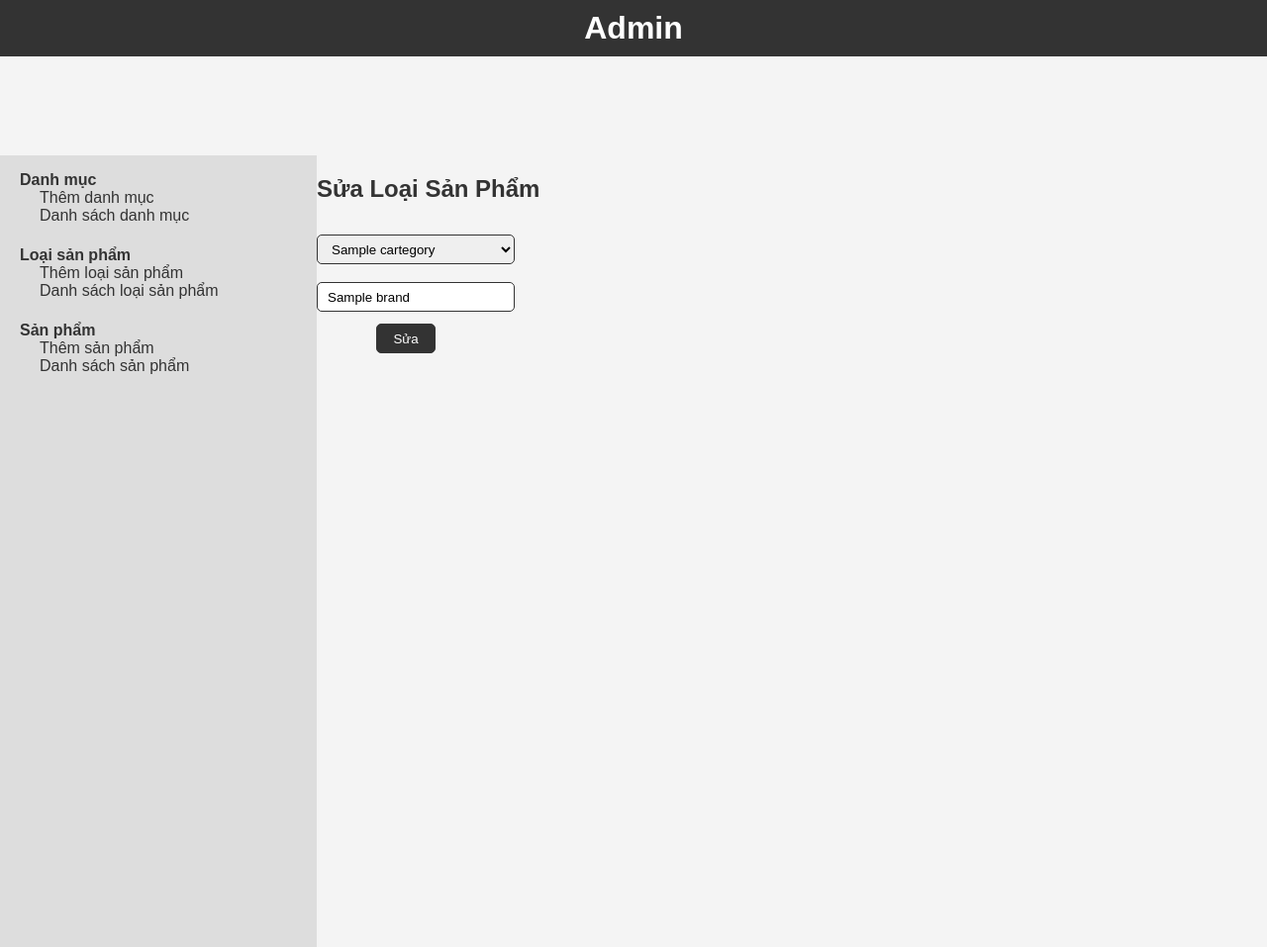
After one commit to Anhdung2k3VN/websitebanhang, a PHP site: page /admin/brand-edit.php?brand_id=1 in a window 1280 px wide. The commit adds this page. Shown: the whole page at 99% size. Run offline with PHP 8.4, Linux system fonts and the light colour scheme; tables that the repository leaves empty or names only in its code hold one stand-in row (values such as "Sample post").

Commit message:
admin brand, cartegory

```diff
--- /dev/null
+++ b/admin/brand-edit.php
@@ -0,0 +1,69 @@
+<?php
+include "./inc/header.php";
+include "./inc/slider.php";
+include "classes/brand-class.php";
+?>
+<?php
+if (isset($_GET['brand_id'])) {
+    $brand_id = filter_var($_GET['brand_id'], FILTER_SANITIZE_NUMBER_INT);
+
+    // Kiểm tra xem ID có phải là số nguyên dương không
+    if (!is_numeric($brand_id) || $brand_id <= 0) {
+        die('ID danh mục không hợp lệ.');
+    }
+
+    $brand = new brand();
+    $brand_data = $brand->get_brand_by_id($brand_id);
+
+    if ($brand_id > $brand_data) {
+        die('Danh mục không tồn tại.');
+    } else {
+        $resultBrand = $brand_data->fetch_assoc();
+    }
+} else {
+    // Xử lý trường hợp ID không tồn tại trong URL
+    die('ID danh mục không được cung cấp.');
+}
+
+
+?>
+<?php
+$brand = new brand();
+
+if ($_SERVER['REQUEST_METHOD'] === 'POST') {
+
+    $brand_name = $_POST['brand-name'];
+    $update_brand = $brand->update_brand($brand_name, $brand_id);
+    echo "<script type='text/javascript'>alert('$update_brand');</script>";
+}
+?>
+<link rel="stylesheet" href="./css/style.css">
+
+<div class="admin-content-right-brand-add">
+    <h2>Sửa Loại Sản Phẩm</h2>
+    <form action="" method="POST">
+        <select name="cartegory_id" id="">
+            <option value="#">---CHỌN DANH MỤC---</option>
+            <?php
+            $show_cartegory = $brand->show_cartegory();
+            if ($show_cartegory) {
+                while ($result = $show_cartegory->fetch_assoc()) {
+            ?>
+            <option <?php if ($resultBrand['cartegory_id'] == $result['cartegory_id']){echo'selected';} ?>
+                value="<?php echo $result['cartegory_id'] ?>"><?php echo $result['cartegory_name'] ?>
+            </option>
+            <?php
+                }
+            }
+            ?>
+
+        </select> <br>
+        <input type="text" name="brand-name" placeholder="Nhập tên loại sản phẩm"
+            value="<?php echo $resultBrand['brand_name'] ?>" />
+        <button type="submit">Sửa</button>
+    </form>
+</div>
+</section>
+</body>
+
+</html>
--- /dev/null
+++ b/admin/classes/brand-class.php
@@ -0,0 +1,89 @@
+<?php
+include_once "../lib/database.php";
+include_once "../helpers/format.php";
+?>
+<?php
+class brand
+{
+    private $db;
+    private $fm;
+    public function __construct()
+    {
+        $this->db = new Database();
+        $this->fm = new Format();
+    }
+    public function insert_brand($cartegory_id, $brand_name)
+    {
+        $brand_name = $this->fm->validation($brand_name);
+        $brand_name = mysqli_real_escape_string($this->db->link, $brand_name);
+        if (empty($brand_name)) {
+            $alert = "Loại sản phẩm không được để trống";
+            return $alert;
+        } else {
+            $query = "INSERT INTO tbl_brand(cartegory_id, brand_name) VALUES('$cartegory_id','$brand_name')";
+            $result = $this->db->insert($query);
+            if ($result) {
+                $alert = "Thêm loại sản phẩm thành công";
+                return $alert;
+            } else {
+                $alert = "Thêm loại sản phẩm thất bại";
+                return $alert;
+            }
+        }
+    }
+    public function show_brand()
+    {
+        "SELECT * FROM tbl_brand ORDER BY brand_id DESC";
+        $query = "SELECT tbl_brand.*, tbl_cartegory.cartegory_name
+        FROM tbl_brand INNER JOIN tbl_cartegory ON tbl_brand.cartegory_id = tbl_cartegory.cartegory_id
+        ORDER BY tbl_brand.brand_id DESC";
+        $result = $this->db->select($query);
+        return $result;
+    }
+    public function show_cartegory()
+    {
+        $query = "SELECT * FROM tbl_cartegory ORDER BY cartegory_id DESC";
+        $result = $this->db->select($query);
+        return $result;
+    }
+    public function get_brand_by_id($brand_id)
+    {
+        $query = "SELECT * FROM tbl_brand WHERE brand_id = '$brand_id'";
+        $result = $this->db->select($query);
+        return $result;
+    }
+    public function update_brand($brand_name, $brand_id)
+    {
+        $brand_name = $this->fm->validation($brand_name);
+        $brand_name = mysqli_real_escape_string($this->db->link, $brand_name);
+        $brand_id = mysqli_real_escape_string($this->db->link, $brand_id);
+        if (empty($brand_name)) {
+            $alert = "Loại sản phẩm không được để trống";
+            return $alert;
+        } else {
+            $query = "UPDATE tbl_brand SET brand_name = '$brand_name' WHERE brand_id = '$brand_id'";
+            $result = $this->db->update($query);
+            if ($result) {
+                $alert = "Cập nhật loại sản phẩm thành công";
+                header("Location: brand-list.php");
+                return $alert;
+            } else {
+                $alert = "Cập nhật loại sản phẩm thất bại";
+                return $alert;
+            }
+        }
+    }
+    public function delete_brand($brand_id)
+    {
+        $query = "DELETE FROM tbl_brand WHERE brand_id = '$brand_id'";
+        $result = $this->db->delete($query);
+        if ($result) {
+            $alert = "Xóa loại sản phẩm thành công";
+
+            return $alert;
+        } else {
+            $alert = "Xóa loại sản phẩm thất bại";
+            return $alert;
+        }
+    }
+}
--- a/admin/css/style.css
+++ b/admin/css/style.css
@@ -63,6 +63,7 @@ header {
   border-radius: 5px;
 }
 .admin-content-right-cartegory_add button {
+  width: 60px;
   height: 30px;
   padding: 0 10px;
   border: 1px solid #333;
@@ -70,8 +71,75 @@ header {
   background-color: #333;
   color: #fff;
   cursor: pointer;
+  margin-top: 12px;
+  margin-left: 60px;
 }
 .admin-content-right-cartegory_add button:hover {
   background-color: #fff;
   color: #333;
 }
+
+/* ------------------cartegory list -------------------*/
+.admin-content-right-cartegory_list {
+  margin-top: 20px;
+}
+.admin-content-right-cartegory_list > table {
+  width: 100%;
+  border-collapse: collapse;
+  text-align: center;
+}
+.admin-content-right-cartegory_list table tr th,
+td {
+  background-color: #dddddd;
+  color: #000000;
+  padding: 10px 0;
+  border: 1px solid #333;
+}
+.admin-content-right-cartegory_list a {
+  color: #333;
+  padding: 0 10px;
+}
+.admin-content-right-cartegory_list a:hover {
+  color: #333;
+  text-decoration: underline;
+}
+/* -------------Brand----------  */
+select {
+  width: 200px;
+  height: 30px;
+  padding: 0 10px;
+  border: 1px solid #333;
+  border-radius: 5px;
+}
+form {
+  margin-top: 20px;
+  padding: 12px 0;
+  display: grid;
+  align-items: center;
+}
+.admin-content-right-brand-add {
+  margin-top: 20px;
+}
+.admin-content-right-brand-add input {
+  height: 30px;
+  width: 200px;
+  padding: 0px 10px;
+  border: 1px solid #333;
+  border-radius: 5px;
+}
+.admin-content-right-brand-add button {
+  width: 60px;
+  height: 30px;
+  padding: 0px 10px;
+  border: 1px solid #333;
+  border-radius: 5px;
+  background-color: #333;
+  color: #fff;
+  cursor: pointer;
+  margin-top: 12px;
+  margin-left: 60px;
+}
+.admin-content-right-brand-add button:hover {
+  background-color: #fff;
+  color: #333;
+}
--- a/admin/inc/slider.php
+++ b/admin/inc/slider.php
@@ -4,15 +4,15 @@
             <li>
                 <a href="#">Danh mục</a>
                 <ul>
-                    <li><a href="#">Thêm danh mục</a></li>
-                    <li><a href="#">Danh sách danh mục</a></li>
+                    <li><a href="../admin/cartegory-add.php">Thêm danh mục</a></li>
+                    <li><a href="../admin/cartegory-list.php">Danh sách danh mục</a></li>
                 </ul>
             </li>
             <li>
                 <a href="#">Loại sản phẩm</a>
                 <ul>
-                    <li><a href="#">Thêm loại sản phẩm</a></li>
-                    <li><a href="#">Danh sách loại sản phẩm</a></li>
+                    <li><a href="../admin/brand-add.php">Thêm loại sản phẩm</a></li>
+                    <li><a href="../admin/brand-list.php">Danh sách loại sản phẩm</a></li>
                 </ul>
             </li>
             <li>
```
Also changed, not shown: admin/brand-add.php (added, +44 -0 lines), admin/brand-delete.php (added, +19 -0 lines), admin/brand-list.php (added, +57 -0 lines), admin/cartegory-delete.php (added, +24 -0 lines), admin/cartegory-edit.php (added, +63 -0 lines), admin/cartegory-list.php (added, +55 -0 lines), admin/classes/cartegory-class.php (+53 -0 lines).
